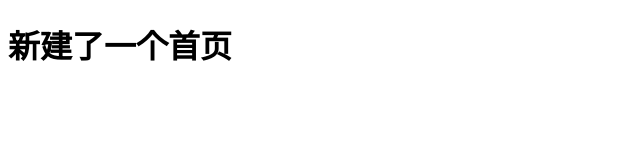
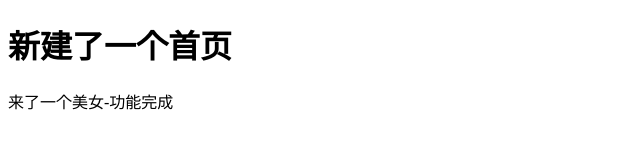
Before and after one commit to tangyali778/studyGitPull50_01, a plain HTML site: page index.html in a window 1280 px wide. Shown: the whole page, without its empty margins (0-640 px from the left). Drawn offline with Linux system fonts and the light colour scheme.

Commit message:
来了一个美女-功能完成

```diff
--- a/index.html
+++ b/index.html
@@ -7,5 +7,6 @@
 </head>
 <body>
     <h1>新建了一个首页</h1>
+    <p>来了一个美女-功能完成</p>
 </body>
 </html>
```
